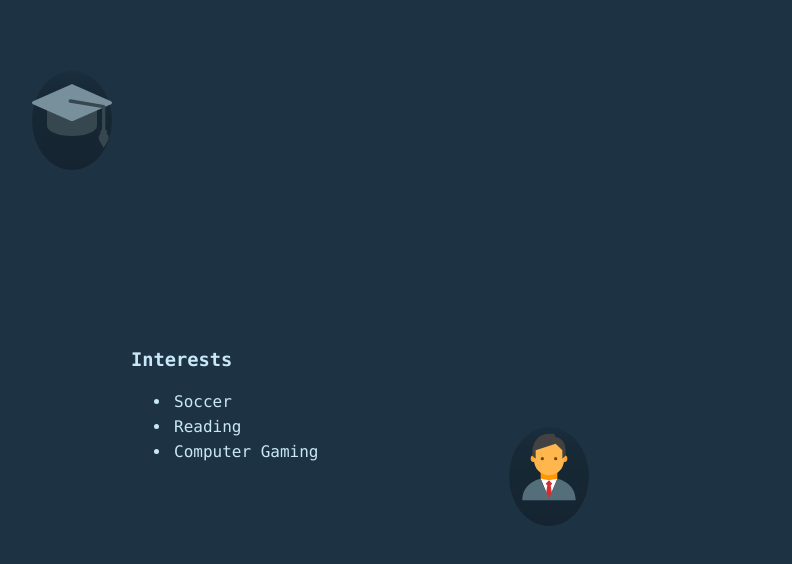
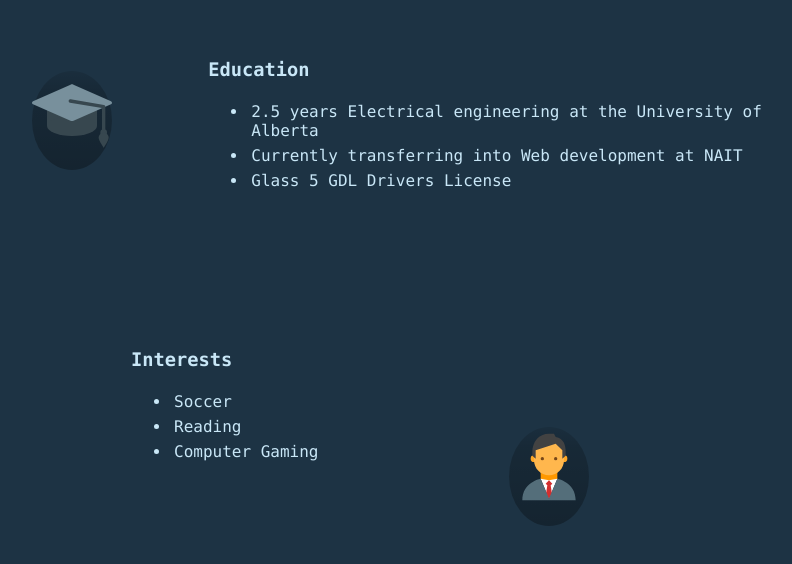
Before and after one commit to eZaplachi/zaplachi.ca, a Next.js app: page / in a window 1280 px wide. Shown: the part 1764-2328 px from the top of the page, without its empty margins (282-1074 px from the left). Built offline with nearby package versions, Linux system fonts and the light colour scheme.

Commit message:
Removed small redundency

```diff
--- a/src/pages/index.tsx
+++ b/src/pages/index.tsx
@@ -99,11 +99,7 @@ const Home: NextPage = () => {
                 <FcGraduationCap />
               </m.div>
 
-              <m.div
-                className={styles.eduContent}
-                animate={animation1}
-                variants={list}
-              >
+              <m.div className={styles.eduContent} animate={animation1}>
                 <m.h3 variants={list}>Education</m.h3>
                 <m.ul variants={list}>
                   <m.li className={styles.list} variants={itemRight}>
```
